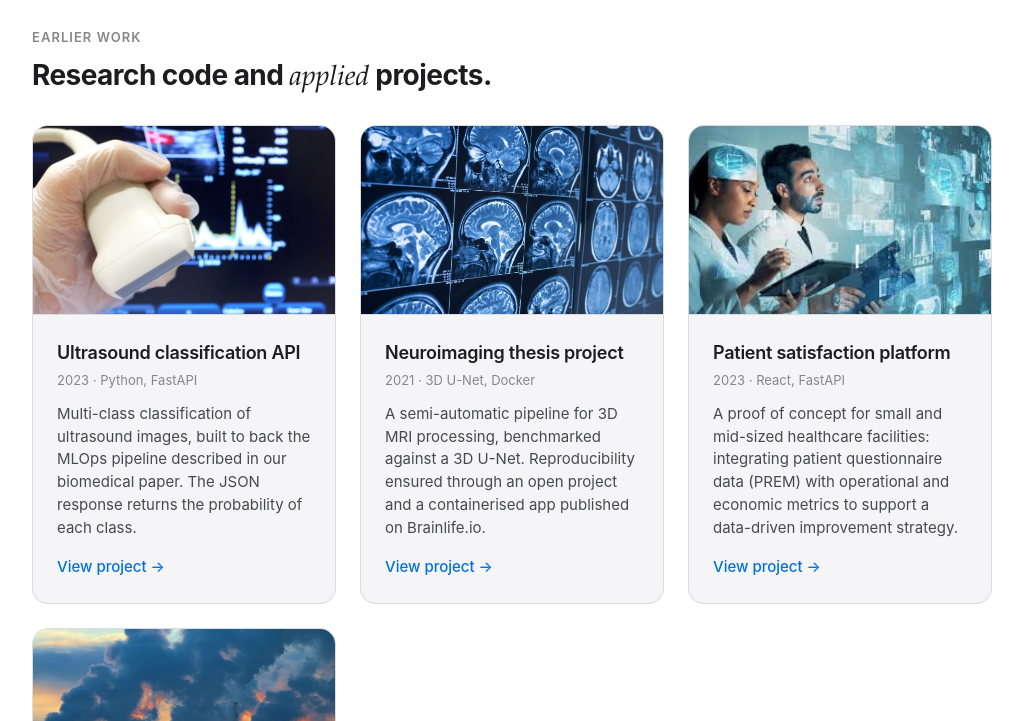
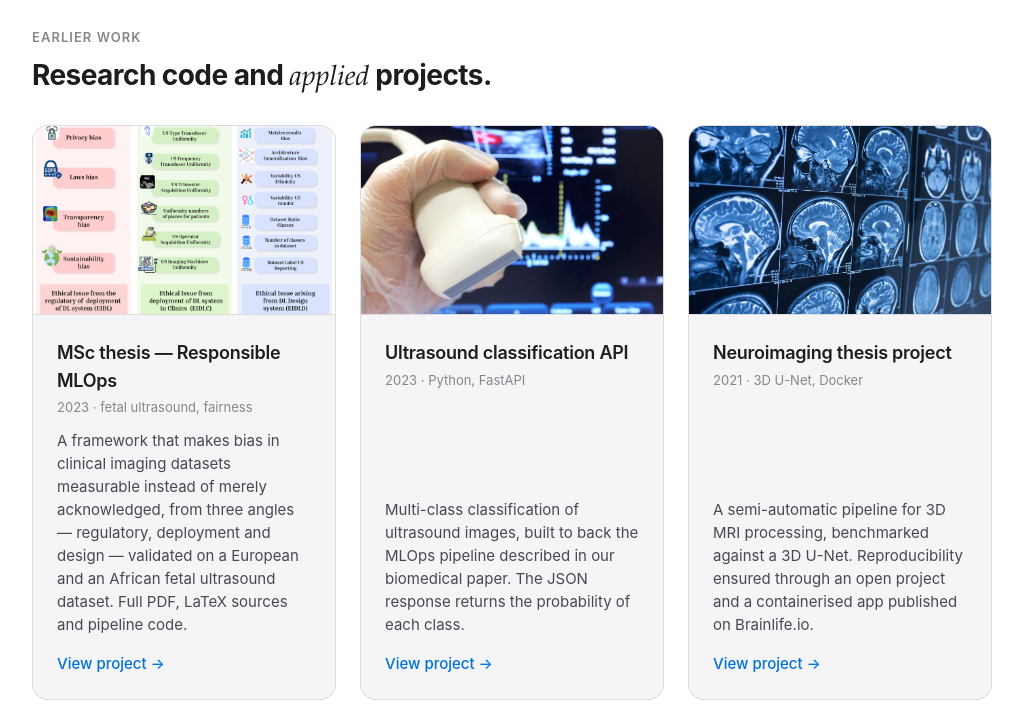
Before and after one commit to M-ballabio1/M-ballabio1.github.io, a plain HTML site: page index.html in a window 1280 px wide. Shown: the part 5820-6541 px from the top of the page, without its empty margins (128-1151 px from the left). Drawn offline with Linux system fonts and the light colour scheme; no server answers.

Commit message:
Add the MSc thesis project and correct the publication title
Co-Authored-By: Claude Opus 5 (1M context) <noreply@anthropic.com>
Claude-Session: https://claude.ai/code/session_01DB6c2wrrqxkCgojhN1n7Gv

```diff
--- a/index.html
+++ b/index.html
@@ -542,6 +542,16 @@ footer{border-top:1px solid var(--hairline);color:var(--ink-3);font-size:var(--t
     <div class="grid">
 
       <article class="tile">
+        <div class="imgwrap sk"><img src="images/thesis-framework.png" alt="The three bias perspectives of the Responsible MLOps framework"></div>
+        <div class="body">
+          <h3>MSc thesis — Responsible MLOps</h3>
+          <p class="kicker">2023 &middot; fetal ultrasound, fairness</p>
+          <p>A framework that makes bias in clinical imaging datasets measurable instead of merely acknowledged, from three angles &mdash; regulatory, deployment and design &mdash; validated on a European and an African fetal ultrasound dataset. Full PDF, LaTeX sources and pipeline code.</p>
+          <div class="foot"><a class="more" href="https://github.com/M-ballabio1/responsible-mlops-fetal-ultrasound">View project &rarr;</a><a class="gh-star" data-repo="M-ballabio1/responsible-mlops-fetal-ultrasound" href="https://github.com/M-ballabio1/responsible-mlops-fetal-ultrasound" aria-label="Star on GitHub"><span class="btn"><svg viewBox="0 0 16 16" fill="currentColor" aria-hidden="true"><path d="M8 .25a.75.75 0 0 1 .673.418l1.882 3.815 4.21.612a.75.75 0 0 1 .416 1.279l-3.046 2.97.719 4.192a.75.75 0 0 1-1.088.791L8 12.347l-3.766 1.98a.75.75 0 0 1-1.088-.79l.72-4.194L.818 6.374a.75.75 0 0 1 .416-1.28l4.21-.611L7.327.668A.75.75 0 0 1 8 .25Z"/></svg>Star</span><span class="cnt"><span class="n sk">00</span></span></a></div>
+        </div>
+      </article>
+
+      <article class="tile">
         <div class="imgwrap sk"><img src="images/ultrasound.png" alt="Ultrasound image classification"></div>
         <div class="body">
           <h3>Ultrasound classification API</h3>
@@ -590,7 +600,7 @@ footer{border-top:1px solid var(--hairline);color:var(--ink-3);font-size:var(--t
     <p class="eyebrow">Research</p>
     <h2 class="sec-title sub">Three peer-reviewed publications.</h2>
     <div class="pub">
-      <h3>MLOps: A Use Case in Biomedical Image Classification</h3>
+      <h3><a href="https://doi.org/10.1007/s11517-025-03436-5">FetalMLOps: operationalizing machine learning models for standard fetal ultrasound plane classification</a></h3>
       <p class="where">M. Testi, M. Ballabio et al., 2025 &middot; Medical &amp; Biological Engineering &amp; Computing</p>
     </div>
     <div class="pub">
```
Also changed, not shown: images/thesis-framework.png (added).
